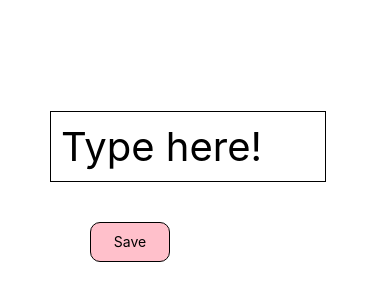
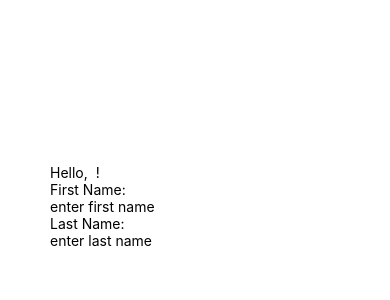
Before and after one commit to SI669-internal/week3TextInput, a React Native app: screen / in a window 390 px wide. Shown: the part 216-516 px from the top of the page. Built offline with nearby package versions, Linux system fonts and the light colour scheme.

Commit message:
fixed example for DYU4
... had to re-fix in f21, after bludgeoning the example for lecture.

```diff
--- a/App.js
+++ b/App.js
@@ -110,6 +110,44 @@ class HelloNameDestruct extends React.Component {
   }
 }
 
+class HelloName2 extends React.Component {
+
+  constructor() {
+    super();
+    this.state = {
+      firstName: "",
+      lastName: ""
+    };
+  }
+
+  // implement handleChangeFirstName here
+
+  render() {
+    let {firstName, lastName} = this.state;
+    return (
+      <View style={styles.container}>
+        <Text>
+          Hello, {firstName} {lastName}!
+        </Text>
+        <View>
+          <Text>First Name: </Text>
+          <TextInput
+            placeholder="enter first name"
+            onChangeText={this.handleChangeFirstName}
+          />
+        </View>
+        <View>
+          <Text>Last Name: </Text>
+          <TextInput
+            placeholder="enter last name"
+            onChangeText={textValue => this.setState({lastName: textValue})}
+          />
+        </View>
+      </View>
+    )
+  }
+}
+
 class SaveApp extends React.Component {
 
   constructor(props) {
@@ -179,7 +217,8 @@ const styles = StyleSheet.create({
 });
 
 
-//export default DummyInput;
+// export default DummyInput;
 // export default HelloName;
-//export default HelloNameDestruct;
-export default SaveApp;
+// export default HelloNameDestruct;
+export default HelloName2;
+// export default SaveApp;
```
